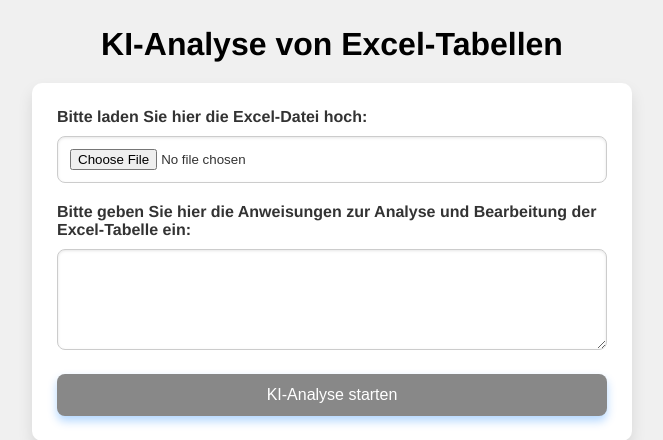
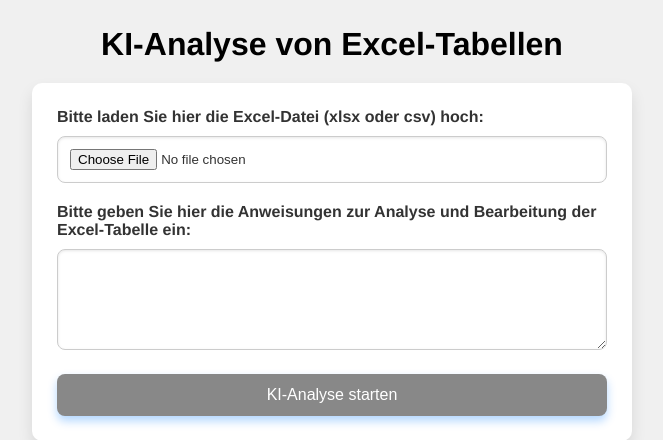
Before and after one commit to SandraSchaftner/excel-processing, a Flask app: page / in a window 1280 px wide. Shown: the part 169-609 px from the top of the page, without its empty margins (308-971 px from the left). Run offline with Flask 2, Linux system fonts and the light colour scheme.

Commit message:
csv accepted, output format changed to csv

```diff
--- a/app.py
+++ b/app.py
@@ -18,7 +18,7 @@ def excel_to_csv(excel_file_path):
     return csv_file_path
 
 # Send the text prompt to the Gemini 1.5 API and get CSV response
-def send_to_gemini(prompt):
+def send_to_gemini(prompt, original_filename):
     load_dotenv()
     gemini_api_key = os.getenv('GEMINI_API_KEY')
     genai.configure(api_key=gemini_api_key)
@@ -30,15 +30,16 @@ def send_to_gemini(prompt):
         ),
     )
     # Write the response text into a csv file
-    csv_output_path = os.path.join(UPLOAD_FOLDER, 'output.csv')
-    with open(csv_output_path, 'w', encoding='utf-8') as textfile:
+    csv_file_name = f"{os.path.splitext(original_filename)[0]}_Analyse.csv"
+    csv_output_path = os.path.join(UPLOAD_FOLDER, csv_file_name)
+    with open(csv_output_path, 'w', encoding='utf-8-sig') as textfile:
         textfile.write(response.text)
     return csv_output_path
 
-# Convert CSV back to Excel
+# Convert CSV back to Excel (if needed, comment out the function call below)
 def csv_to_excel(csv_file_path, original_filename):
     df = pd.read_csv(csv_file_path, encoding='utf-8', sep=';', on_bad_lines='skip')
-    excel_file_name = f"{os.path.splitext(original_filename)[0]}_processed.xlsx"
+    excel_file_name = f"{os.path.splitext(original_filename)[0]}_Analyse.xlsx"
     excel_file_path = os.path.join(UPLOAD_FOLDER, excel_file_name)
     df.to_excel(excel_file_path, index=False)
     return excel_file_path
@@ -61,8 +62,11 @@ def upload():
         file_path = os.path.join(UPLOAD_FOLDER, file.filename)
         file.save(file_path)
 
-        # Convert Excel to CSV
-        csv_file_path = excel_to_csv(file_path)
+        # Convert Excel to CSV if needed
+        if file_path.lower().endswith(('.xls', '.xlsx')):
+            csv_file_path = excel_to_csv(file_path)
+        else:
+            csv_file_path = file_path
 
         # Read CSV content to append to text
         with open(csv_file_path, 'r') as f:
@@ -75,13 +79,13 @@ def upload():
         prompt = text_input + configuration + csv_content
 
         # Send prompt to Gemini 1.5 flash API and get the processed CSV
-        csv_output_path = send_to_gemini(prompt)
+        csv_output_path = send_to_gemini(prompt, file.filename)
 
-        # Convert the output CSV to Excel
-        excel_output_path = csv_to_excel(csv_output_path, file.filename)
+        # Convert the output CSV to Excel (comment out this function call if the output should be in xlsx format)
+        # excel_output_path = csv_to_excel(csv_output_path, file.filename)
 
         # Render the download button for the processed Excel file
-        return render_template('index.html', download_link=excel_output_path)
+        return render_template('index.html', download_link=csv_output_path)
 
     return redirect(url_for('index'))
 
--- a/templates/index.html
+++ b/templates/index.html
@@ -206,8 +206,8 @@
     <div class="content">
     <h1>KI-Analyse von Excel-Tabellen</h1>
     <form action="/upload" method="POST" enctype="multipart/form-data" oninput="checkForm()" onsubmit="showProcessing()">
-        <label for="fileInput">Bitte laden Sie hier die Excel-Datei hoch:</label>
-        <input type="file" id="fileInput" name="file" accept=".xlsx" required>
+        <label for="fileInput">Bitte laden Sie hier die Excel-Datei (xlsx oder csv) hoch:</label>
+        <input type="file" id="fileInput" name="file" accept=".xlsx, .csv" required>
 
         <label for="textInput">Bitte geben Sie hier die Anweisungen zur Analyse und Bearbeitung der Excel-Tabelle ein:</label>
         <textarea id="textInput" name="text" rows="5" cols="50" required></textarea>
@@ -219,7 +219,7 @@
 
     {% if download_link %}
     <div id="downloadSection" style="display:none;">
-        <p id="downloadReady">KI-Analyse und -Bearbeitung abgeschlossen. Laden Sie hier die bearbeitete Excel-Tabelle herunter:</p>
+        <p id="downloadReady">KI-Analyse und -Bearbeitung abgeschlossen. Laden Sie hier die bearbeitete csv-Tabelle herunter:</p>
         <a href="{{ download_link }}" download>
             <button id="downloadButton">Ergebnis herunterladen</button>
         </a>
```
